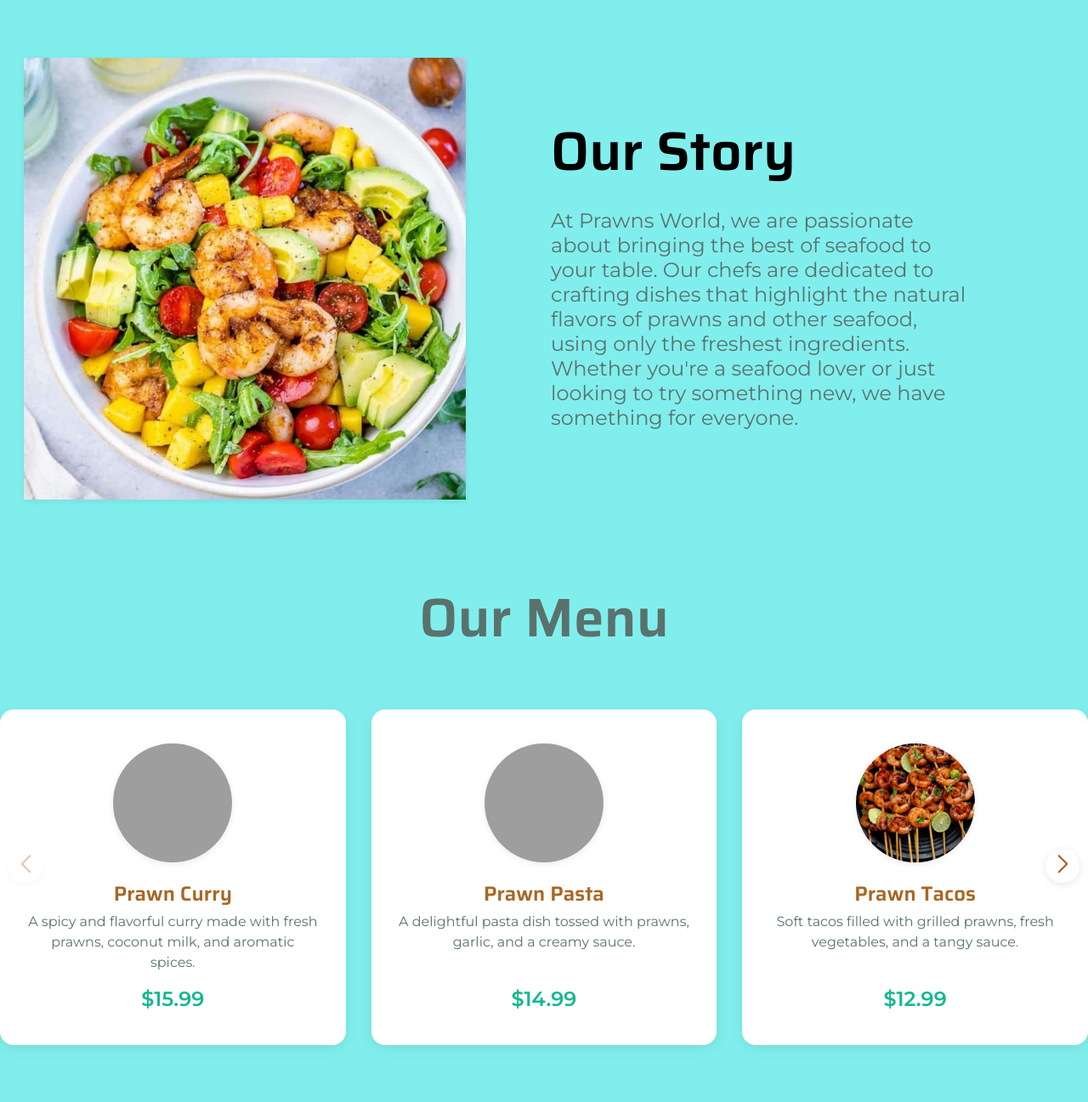
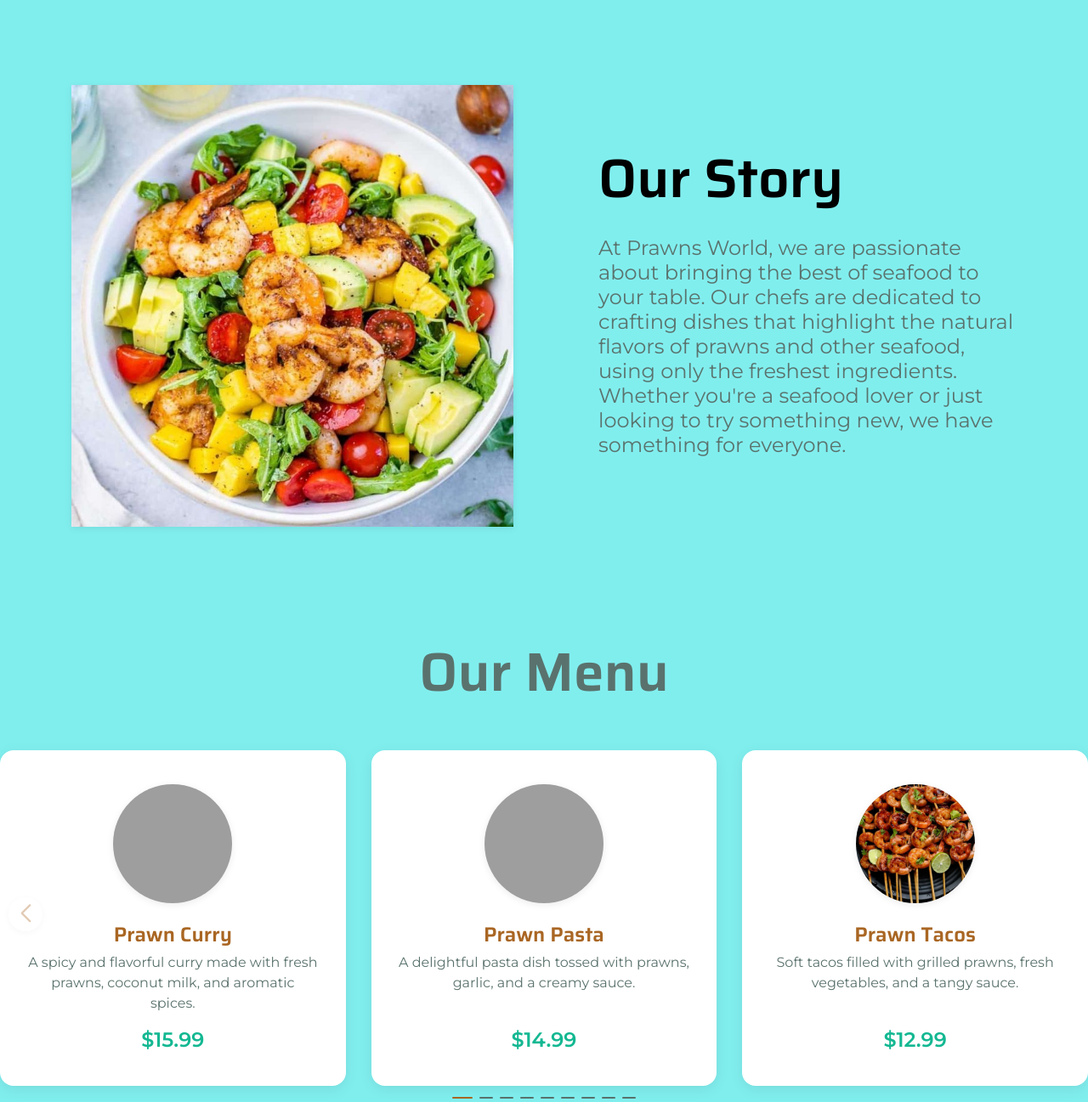
Before and after one commit to ProximaD/prawns-world, a plain HTML site: page index.html in a window 1280 px wide. Shown: the part 1500-2797 px from the top of the page at 85% size. Drawn offline with nearby package versions, Linux system fonts and the light colour scheme; grey boxes are pictures that could not be loaded.

Commit message:
Updates and revisions

```diff
--- a/css/style.css
+++ b/css/style.css
@@ -274,8 +274,28 @@ header{
 
 /*=============== MEDIA QUERIES - HEADER & NAV ===============*/
 @media screen and (min-width: 1150px) {
+  .container{
+      margin-inline: auto;
+    }
+
+  .section{
+      padding-block: 7rem 2rem;
+    }
+
+  .section__title{
+      margin-bottom: 1.5rem;
+    }
+
+  .nav{
+      height: calc(var(--header-height) + 2rem);
+    }
+
+  .nav__toggle,
+  .nav__close{
+      display: none;
+    }
+
   .header {
-    background: rgba(255, 255, 255, 0.5); /* semi-transparent white */
     box-shadow: 0 2px 16px rgba(0,0,0,0.07);
     backdrop-filter: blur(12px);
     height: var(--header-height);
@@ -522,6 +542,7 @@ header{
 /* Swiper pagination bullets */
 .swiper-pagination-bullets.swiper-pagination-horizontal {
   bottom: -2rem;
+  text-align: center;
 }
 
 .swiper-pagination-bullet {
@@ -532,6 +553,7 @@ header{
   opacity: 1;
   margin: 0 0.25rem;
   transition: background-color .3s, width .3s;
+
 }
 
 .swiper-pagination-bullet-active {
--- a/index.html
+++ b/index.html
@@ -163,8 +163,8 @@
             </div>
         </div>
         <!-- Swiper Pagination and Navigation -->
-        <div class="swiper-pagination"></div>
-        <div class="swiper-button-next"></div>
+        <div class="menu-swiper-pagination"></div>
+        <div class="menu-swiper-button-next"></div>
         <div class="swiper-button-prev"></div>
     </div>
 </section>
```
